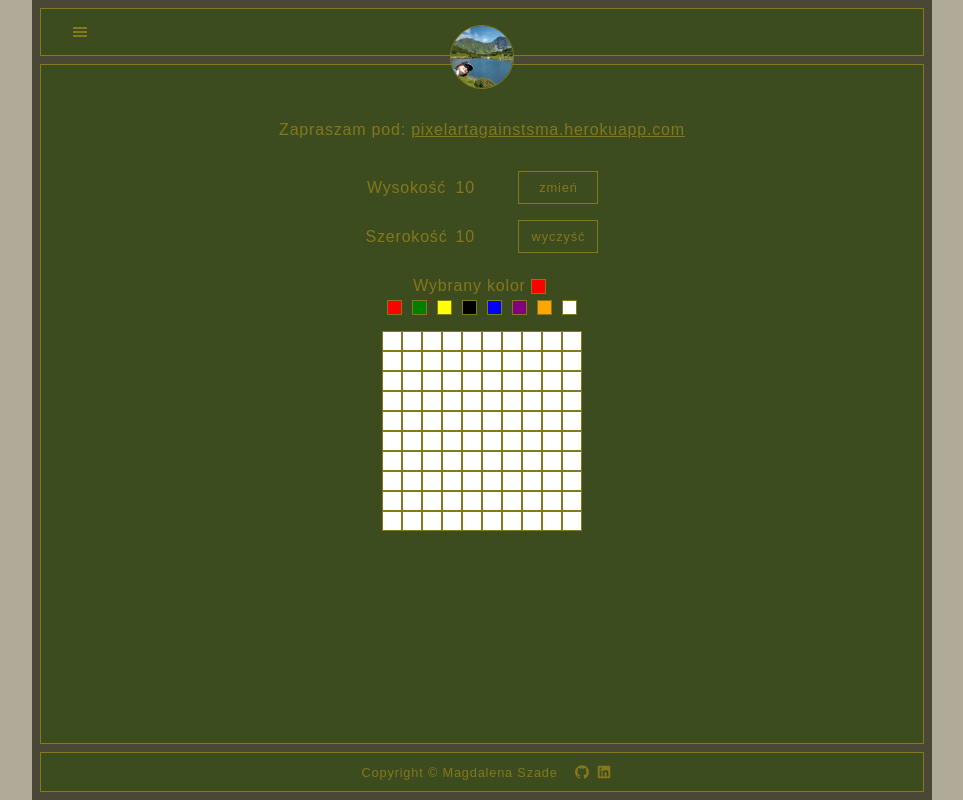
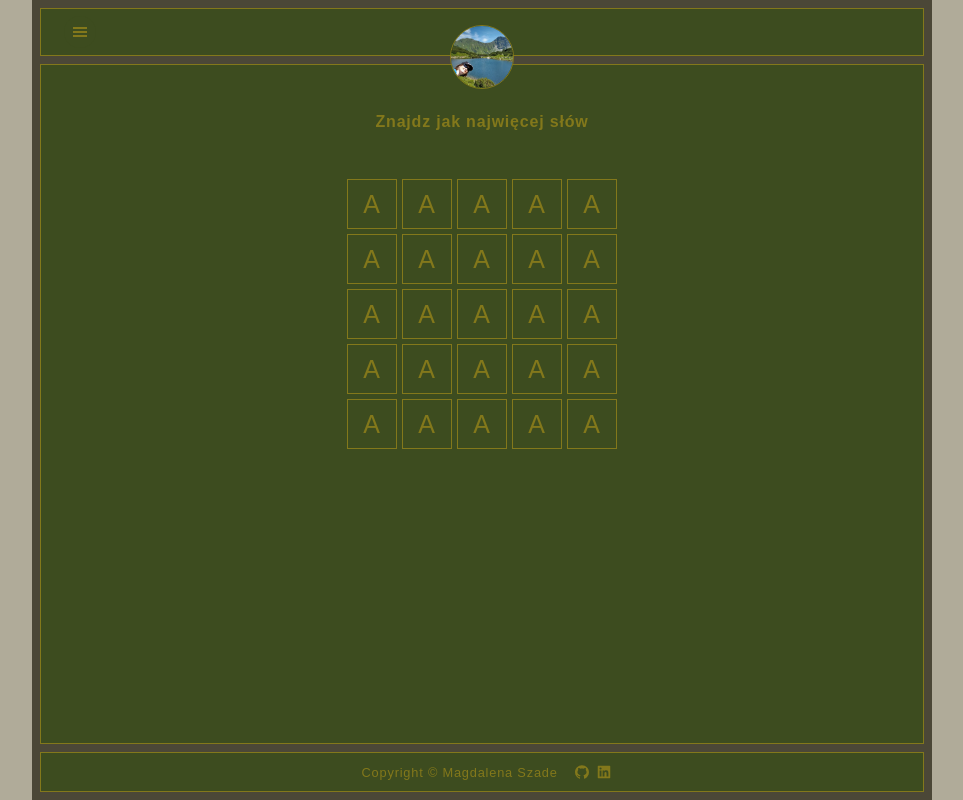
Before and after one commit to MagdaSzade/MagdaSzade.github.io, a React (Create React App) app: page /games in a window 1280 px wide. Shown: the whole page, without its empty margins (158-1121 px from the left). Built offline with nearby package versions, Linux system fonts and the light colour scheme.

Commit message:
create layout to make find words game

```diff
--- a/src/components/games/Games.js
+++ b/src/components/games/Games.js
@@ -4,7 +4,7 @@ import gameList from './gamesList';
 import '../../styles/content.css'
 
 const Games = () => {
-    const [ selectedGame, onGameSelect ] = useState(0);
+    const [ selectedGame, onGameSelect ] = useState(2);
 
     return (
         <div className="content-conteiner solid-border">
--- /dev/null
+++ b/src/components/games/Words/Letter.js
@@ -0,0 +1,13 @@
+import React, { useRef } from 'react';
+
+import '../../../styles/words/letter.css'
+
+const Letter = (props) => {
+    const letterRef = useRef();
+
+    return (
+        <div className="letter" ref={letterRef}>{props.letter}</div>
+    )
+}
+
+export default Letter;
--- /dev/null
+++ b/src/components/games/Words/Words.js
@@ -0,0 +1,31 @@
+import React from 'react';
+import Letter from './Letter';
+
+import "../../../styles/words/words.css";
+
+const Words = () => {
+    const helper = Array.from(Array(5).keys());
+
+    const createRow = () => {
+        return helper.map(() => {
+            return <Letter letter='A'/>
+        })
+    }
+
+    const createBoard = () => {
+        return helper.map(() => {
+            return createRow();
+        });
+    }
+
+    return (
+        <section>
+            <h1>Znajdz jak najwięcej słów</h1>
+            <div className="words">
+                {createBoard()}
+            </div>
+        </section>
+    )
+}
+
+export default Words;
--- a/src/components/games/gamesList.js
+++ b/src/components/games/gamesList.js
@@ -1,6 +1,7 @@
 import React from 'react';
 import PixelArt from './PixelArt/PixelArt';
 import Ships from './Ships/Ships';
+import Words from './Words/Words';
 
 const gameList = [
     {
@@ -11,6 +12,10 @@ const gameList = [
         name: "statki",
         component: <Ships />
     },
+    {
+        name: "words",
+        component: <Words />
+    }
 ]
 
 export default gameList;
--- /dev/null
+++ b/src/styles/words/letter.css
@@ -0,0 +1,10 @@
+.letter {
+    display: flex;
+    justify-content: center;
+    align-items: center;
+    font-size: 25px;
+    width: 50px;
+    height: 50px;
+    border: 1px solid var(--detail-color);
+    margin: 0;
+}
--- /dev/null
+++ b/src/styles/words/words.css
@@ -0,0 +1,7 @@
+.words {
+    display: grid;
+    grid-template-columns: repeat(5, auto);
+    gap: 5px;
+    width: 270px;
+    margin: 3rem auto 0 auto;
+}
```
